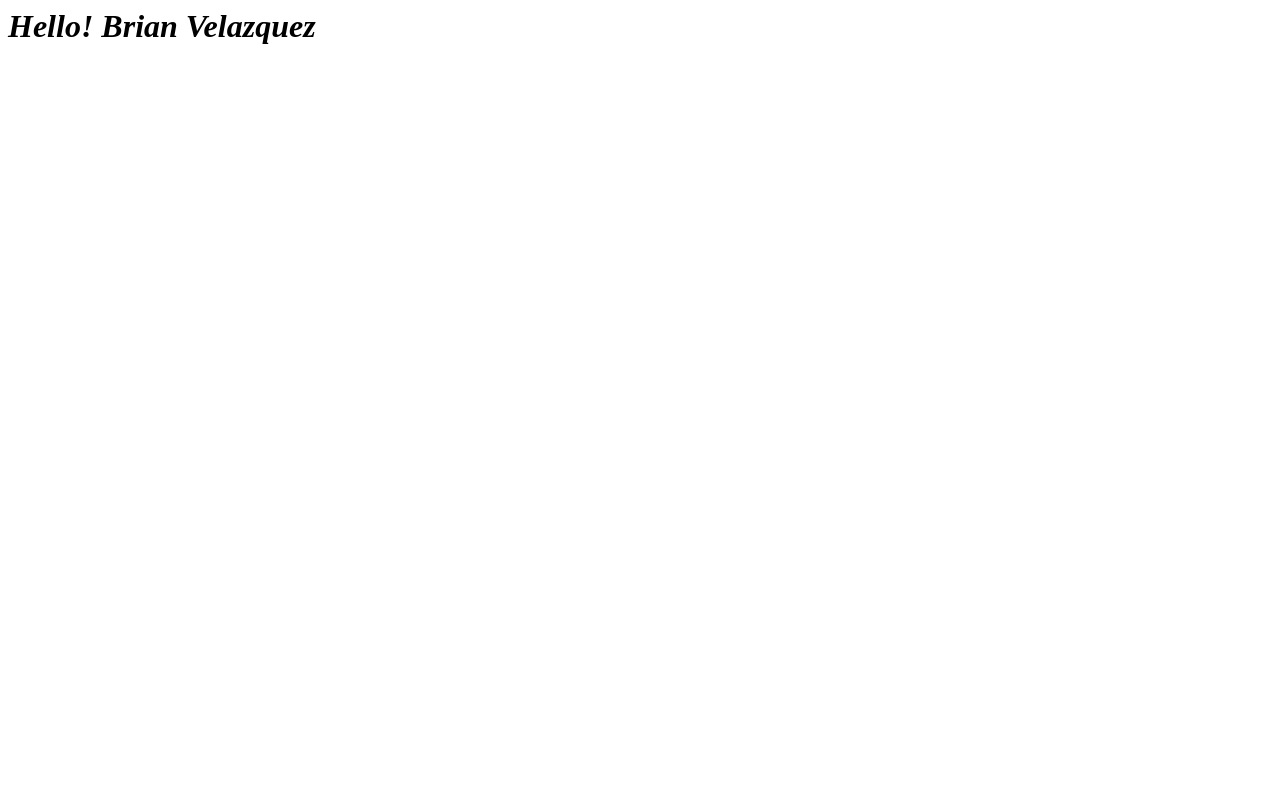
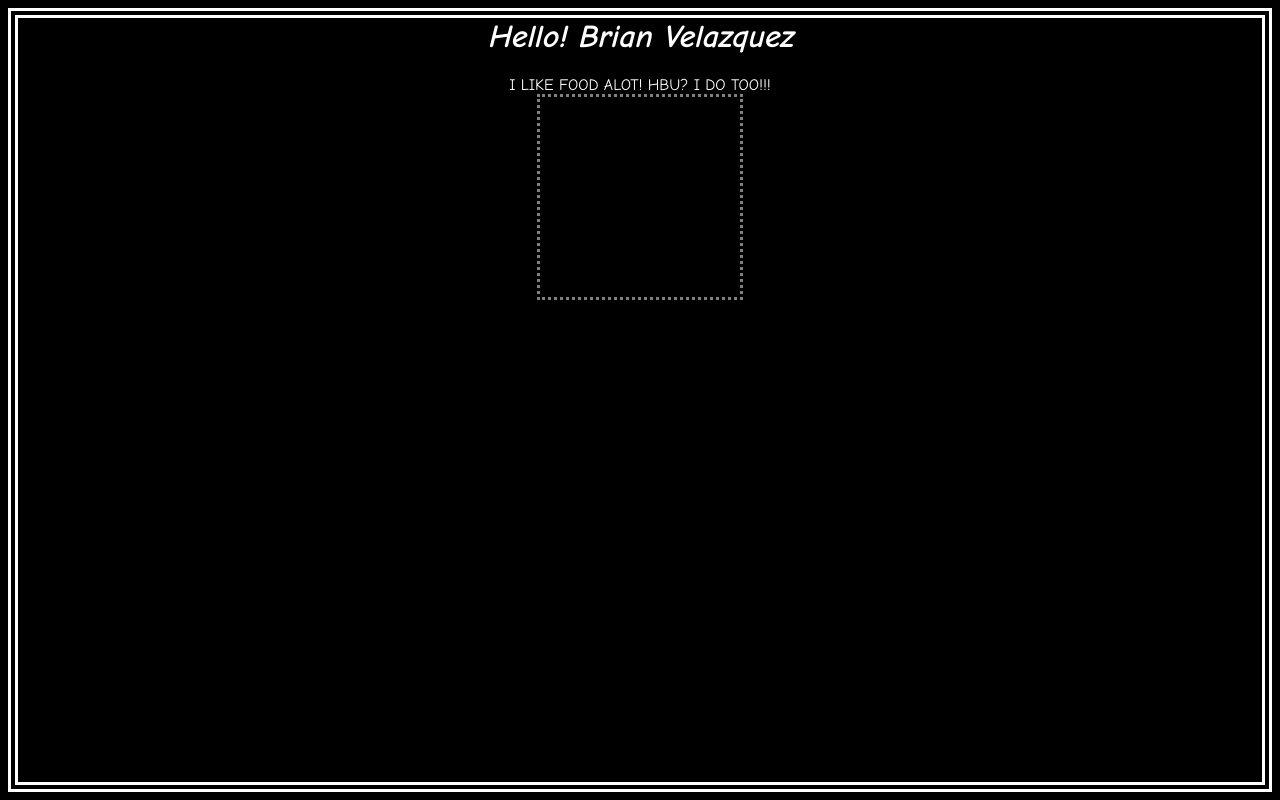
Before and after one commit to tarikoz123/testProject, a plain HTML site: page Brian_Velazquez.html in a window 1280 px wide. Drawn offline with Linux system fonts and the light colour scheme.

Commit message:
I added CSS and a table as well as borders to the table and body.

```diff
--- a/Brian_Velazquez.html
+++ b/Brian_Velazquez.html
@@ -1 +1,36 @@
-<em><h1>Hello! Brian Velazquez</h1></em>
+<style>
+  body{
+    background-color:black;
+    color:white;
+    font-family:Comic Sans MS;
+    border-style:double;
+    border-width:10px;
+
+  }
+  table{
+    border-style:dotted;
+    padding:100px;
+
+  }
+
+</style>
+
+<body>
+  <center>
+
+  <em><h1>Hello! Brian Velazquez</h1></em>
+
+<table>
+  <tr>
+    I LIKE FOOD ALOT! HBU?
+  </tr>
+  <tr>
+    I DO TOO!!!
+  </tr>
+</table>
+
+<script>
+
+</script>
+</center>
+</body>
```
